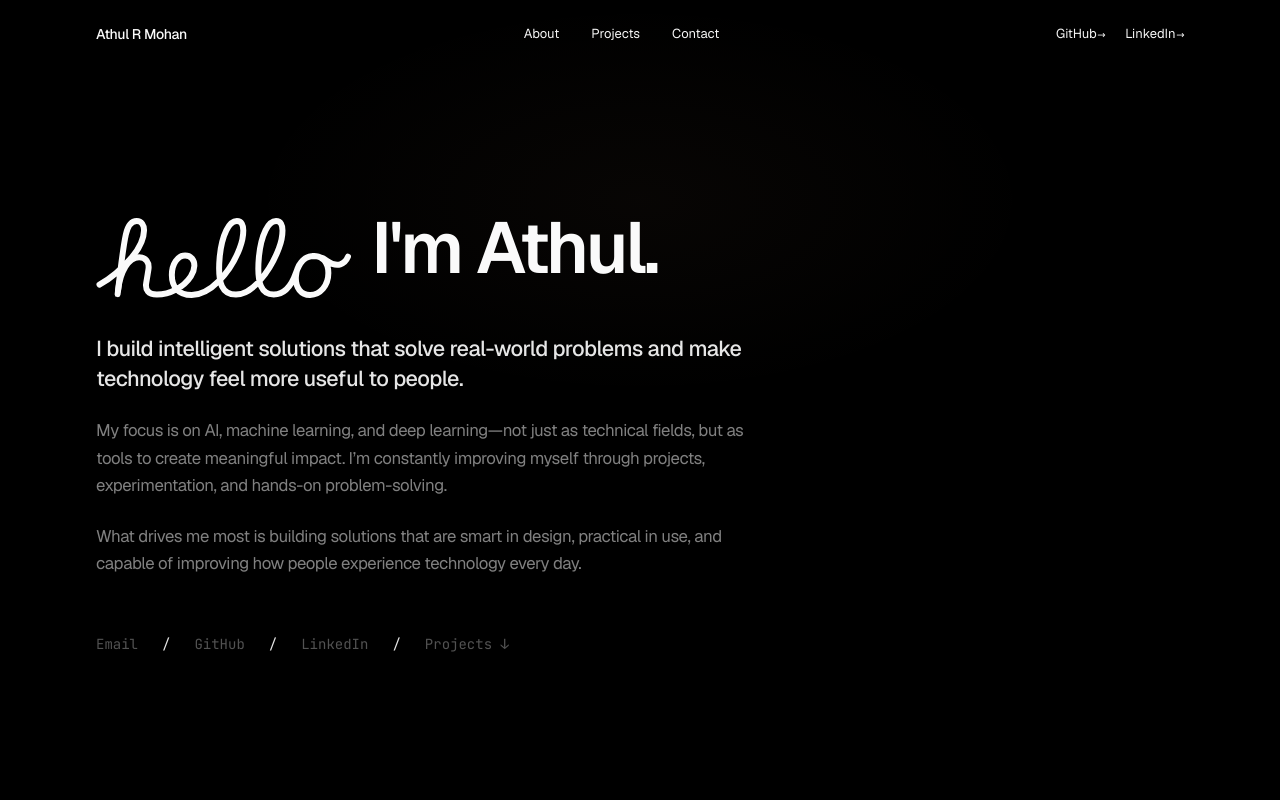
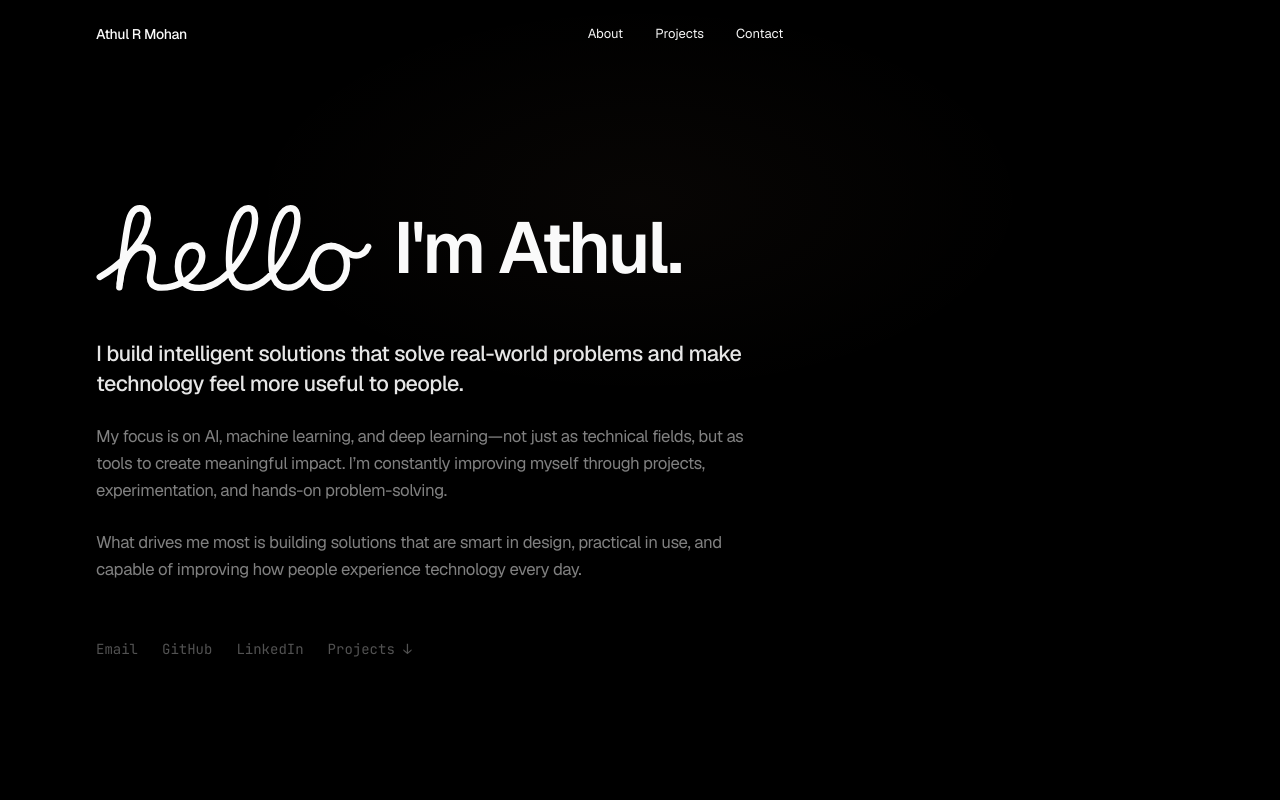
Before and after one commit to AthulRm18/athul-portfolio, a Next.js app: page / in a window 1280 px wide. Shown: the top 800 px of the page. Built offline with nearby package versions, Linux system fonts and the light colour scheme.

Commit message:
fix: adjust typography size, update animation, remove social links from header and footer

```diff
--- a/src/components/about/AboutSection.tsx
+++ b/src/components/about/AboutSection.tsx
@@ -21,24 +21,27 @@ export function AboutSection() {
         animate="show"
         className="max-w-2xl"
       >
-        <motion.div
+        <motion.h1
           variants={stagger.item}
-          className="flex flex-wrap items-end gap-3 md:gap-5 mb-4"
+          className="flex flex-wrap items-center gap-[0.3em] mb-4 text-[clamp(2.75rem,7vw,4.5rem)] font-semibold tracking-[-0.04em] leading-[1.05]"
         >
           <AppleHelloEffectEnglish
-            className="h-12 sm:h-16 md:h-20 text-fg -mb-2 md:-mb-3"
+            className="h-[1.2em] text-fg"
             durationScale={1.1}
             onAnimationComplete={() => setShowName(true)}
           />
-          <motion.h1
-            initial={{ opacity: 0, filter: "blur(10px)", y: 10 }}
-            animate={showName ? { opacity: 1, filter: "blur(0px)", y: 0 } : {}}
-            transition={{ duration: 1.2, ease: "easeOut" }}
-            className="text-[clamp(2.75rem,7vw,4.5rem)] font-semibold tracking-[-0.04em] leading-[1.05]"
-          >
-            I&apos;m <span className="inline-block hover:text-white transition-colors">Athul</span>.
-          </motion.h1>
-        </motion.div>
+          <div className="flex items-center whitespace-nowrap">
+            I&apos;m&nbsp;
+            <motion.span
+              initial={{ opacity: 0, filter: "blur(10px)", y: 10 }}
+              animate={showName ? { opacity: 1, filter: "blur(0px)", y: 0 } : {}}
+              transition={{ duration: 1.2, ease: "easeOut" }}
+              className="inline-block hover:text-white transition-colors"
+            >
+              Athul.
+            </motion.span>
+          </div>
+        </motion.h1>
 
         <div className="mt-12 flex flex-col gap-6 max-w-[42rem]">
           <motion.p
@@ -75,7 +78,6 @@ export function AboutSection() {
           >
             Email
           </a>
-          <span className="text-border select-none">/</span>
           <a
             href={site.github}
             target="_blank"
@@ -84,7 +86,6 @@ export function AboutSection() {
           >
             GitHub
           </a>
-          <span className="text-border select-none">/</span>
           <a
             href={site.linkedin}
             target="_blank"
@@ -93,7 +94,6 @@ export function AboutSection() {
           >
             LinkedIn
           </a>
-          <span className="text-border select-none">/</span>
           <Link href="#work" className="hover:text-fg transition-colors">
             Projects ↓
           </Link>
--- a/src/components/layout/Header.tsx
+++ b/src/components/layout/Header.tsx
@@ -46,12 +46,6 @@ export function Header() {
           </nav>
 
           <div className="flex items-center gap-5 shrink-0">
-            <ExternalLink href={site.github} className="hidden md:inline-flex text-[13px]">
-              GitHub
-            </ExternalLink>
-            <ExternalLink href={site.linkedin} className="hidden md:inline-flex text-[13px]">
-              LinkedIn
-            </ExternalLink>
           </div>
         </div>
       </div>
```
